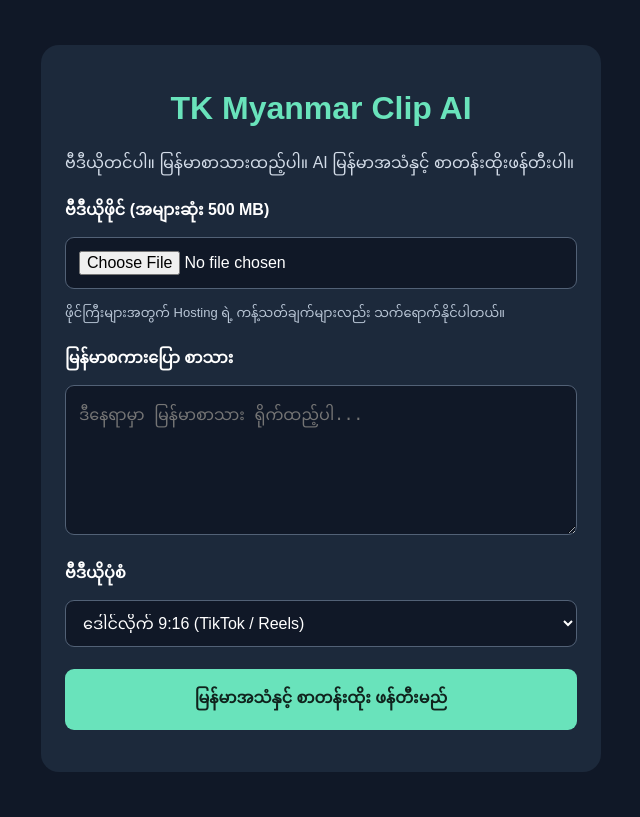
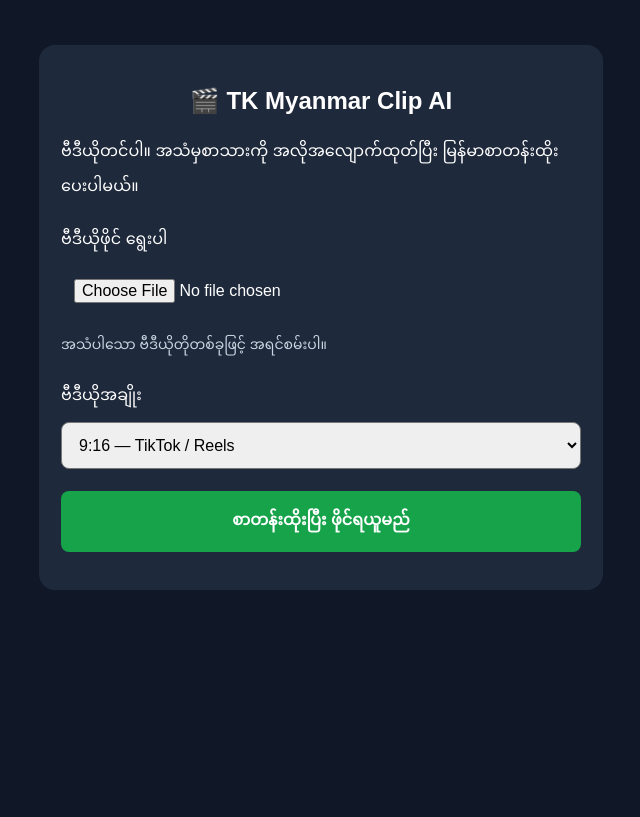
Before and after one commit to kot74260-ui/tk-myanmar-clip-ai-, a Flask app: page / in a window 1280 px wide. Shown: the whole page, without its empty margins (319-959 px from the left). After the commit the page ends 590 px from the top, so only its background shows below. Run offline with Flask 3, Linux system fonts and the light colour scheme.

Commit message:
Update index.html

```diff
--- a/templates/index.html
+++ b/templates/index.html
@@ -1,3 +1,4 @@
+
 <!DOCTYPE html>
 <html lang="my">
 <head>
@@ -5,28 +6,116 @@
   <meta name="viewport" content="width=device-width, initial-scale=1">
   <title>TK Myanmar Clip AI</title>
   <style>
-*{box-sizing:border-box}body{margin:0;padding:20px;background:#101827;color:white;font-family:Arial,sans-serif}main{max-width:560px;margin:25px auto;padding:24px;background:#1c293b;border-radius:18px}h1{color:#69e3bb;text-align:center}p{line-height:1.7;color:#d3dce8}label{display:block;margin-top:18px;margin-bottom:8px;font-weight:bold}input,textarea,select,button{width:100%;padding:13px;border-radius:9px;font-size:16px}input,textarea,select{background:#101827;color:white;border:1px solid #526176}textarea{min-height:150px;resize:vertical}button{margin-top:22px;border:0;background:#69e3bb;color:#10231d;font-weight:bold;cursor:pointer}button:disabled{opacity:.6}#status{white-space:pre-wrap;overflow-wrap:anywhere;margin-top:18px}.note{font-size:13px;color:#b9c6d6}
+    body {
+      font-family: sans-serif;
+      background: #101827;
+      color: white;
+      padding: 20px;
+      margin: 0;
+    }
+    .card {
+      max-width: 520px;
+      margin: 25px auto;
+      padding: 22px;
+      background: #1e293b;
+      border-radius: 16px;
+    }
+    h2 { text-align: center; }
+    label { display: block; margin-top: 18px; }
+    input, select, button {
+      width: 100%;
+      box-sizing: border-box;
+      padding: 13px;
+      margin-top: 8px;
+      border-radius: 8px;
+      font-size: 16px;
+    }
+    button {
+      background: #16a34a;
+      color: white;
+      border: 0;
+      font-weight: bold;
+      margin-top: 22px;
+    }
+    button:disabled { opacity: 0.6; }
+    #status {
+      white-space: pre-wrap;
+      overflow-wrap: anywhere;
+      margin-top: 16px;
+    }
+    .hint { color: #cbd5e1; font-size: 14px; }
   </style>
 </head>
 <body>
-<main>
-<h1>TK Myanmar Clip AI</h1>
-<p>ဗီဒီယိုတင်ပါ။ မြန်မာစာသားထည့်ပါ။ AI မြန်မာအသံနှင့် စာတန်းထိုးဖန်တီးပါ။</p>
+  <div class="card">
+    <h2>🎬 TK Myanmar Clip AI</h2>
+    <p>ဗီဒီယိုတင်ပါ။ အသံမှစာသားကို အလိုအလျောက်ထုတ်ပြီး မြန်မာစာတန်းထိုးပေးပါမယ်။</p>
+
     <form id="form">
-<label for="video">ဗီဒီယိုဖိုင် (အများဆုံး 500 MB)</label>
-<input id="video" name="video" type="file" accept="video/*" required>
-<p class="note">ဖိုင်ကြီးများအတွက် Hosting ရဲ့ ကန့်သတ်ချက်များလည်း သက်ရောက်နိုင်ပါတယ်။</p>
-<label for="script">မြန်မာစကားပြော စာသား</label>
-<textarea id="script" name="script" placeholder="ဒီနေရာမှာ မြန်မာစာသား ရိုက်ထည့်ပါ..." required></textarea>
-<label for="aspect">ဗီဒီယိုပုံစံ</label>
-<select id="aspect" name="aspect"><option value="9:16">ဒေါင်လိုက် 9:16 (TikTok / Reels)</option><option value="16:9">အလျားလိုက် 16:9 (YouTube)</option></select>
-<button id="submit" type="submit">မြန်မာအသံနှင့် စာတန်းထိုး ဖန်တီးမည်</button>
+      <label for="video">ဗီဒီယိုဖိုင် ရွေးပါ</label>
+      <input id="video" name="video" type="file"
+             accept="video/*" required>
+
+      <p class="hint">အသံပါသော ဗီဒီယိုတိုတစ်ခုဖြင့် အရင်စမ်းပါ။</p>
+
+      <label for="aspect">ဗီဒီယိုအချိုး</label>
+      <select id="aspect" name="aspect">
+        <option value="9:16">9:16 — TikTok / Reels</option>
+        <option value="16:9">16:9 — YouTube</option>
+      </select>
+
+      <button id="submit" type="submit">
+        စာတန်းထိုးပြီး ဖိုင်ရယူမည်
+      </button>
     </form>
-<p id="status" role="status"></p>
-</main>
+
+    <div id="status" role="status"></div>
+  </div>
+
   <script>
-const form=document.getElementById("form"),statusBox=document.getElementById("status"),submitButton=document.getElementById("submit");
-form.addEventListener("submit",async(event)=>{event.preventDefault();const video=document.getElementById("video").files[0];if(!video){statusBox.textContent="ဗီဒီယိုဖိုင် ရွေးပေးပါ။";return;}if(video.size>500*1024*1024){statusBox.textContent="ဗီဒီယိုဖိုင် 500 MB ထက် ကျော်နေပါတယ်။";return;}submitButton.disabled=true;statusBox.textContent="ဖန်တီးနေပါတယ်။ ခဏစောင့်ပေးပါ...";try{const response=await fetch("/create",{method:"POST",body:new FormData(form)});if(!response.ok){let message="ဖန်တီးမရပါ။ Render Logs ကို စစ်ဆေးပါ။";try{const data=await response.json();if(data.error)message=data.error;}catch(_){}throw new Error(message);}const blob=await response.blob(),url=URL.createObjectURL(blob),link=document.createElement("a");link.href=url;link.download="TK_Myanmar_Clip_AI.zip";document.body.appendChild(link);link.click();link.remove();URL.revokeObjectURL(url);statusBox.textContent="ပြီးပါပြီ။ ZIP ဖိုင်ကို ဒေါင်းလုဒ်လုပ်နေပါပြီ။";}catch(error){statusBox.textContent="အမှား: "+error.message;}finally{submitButton.disabled=false;}});
+    const form = document.getElementById("form");
+    const button = document.getElementById("submit");
+    const status = document.getElementById("status");
+
+    form.addEventListener("submit", async function(event) {
+      event.preventDefault();
+
+      button.disabled = true;
+      status.textContent = "လုပ်ဆောင်နေပါပြီ။ ခဏစောင့်ပေးပါ...";
+
+      try {
+        const response = await fetch("/create", {
+          method: "POST",
+          body: new FormData(form)
+        });
+
+        if (!response.ok) {
+          let message = "ဖိုင်ဖန်တီးမရပါ။ Render Logs ကို စစ်ပါ။";
+          try {
+            const data = await response.json();
+            if (data.error) message = data.error;
+          } catch (_) {}
+          throw new Error(message);
+        }
+
+        const blob = await response.blob();
+        const url = URL.createObjectURL(blob);
+        const link = document.createElement("a");
+        link.href = url;
+        link.download = "TK_Myanmar_Clip_AI.zip";
+        document.body.appendChild(link);
+        link.click();
+        link.remove();
+        URL.revokeObjectURL(url);
+
+        status.textContent =
+          "ပြီးပါပြီ။ ZIP ဖိုင်ထဲမှာ ဗီဒီယိုနဲ့ SRT စာတန်းဖိုင် ပါဝင်ပါတယ်။";
+      } catch (error) {
+        status.textContent = "အမှား: " + error.message;
+      } finally {
+        button.disabled = false;
+      }
+    });
   </script>
 </body>
 </html>
```
Lines whose indentation alone changed are shown as unchanged.
